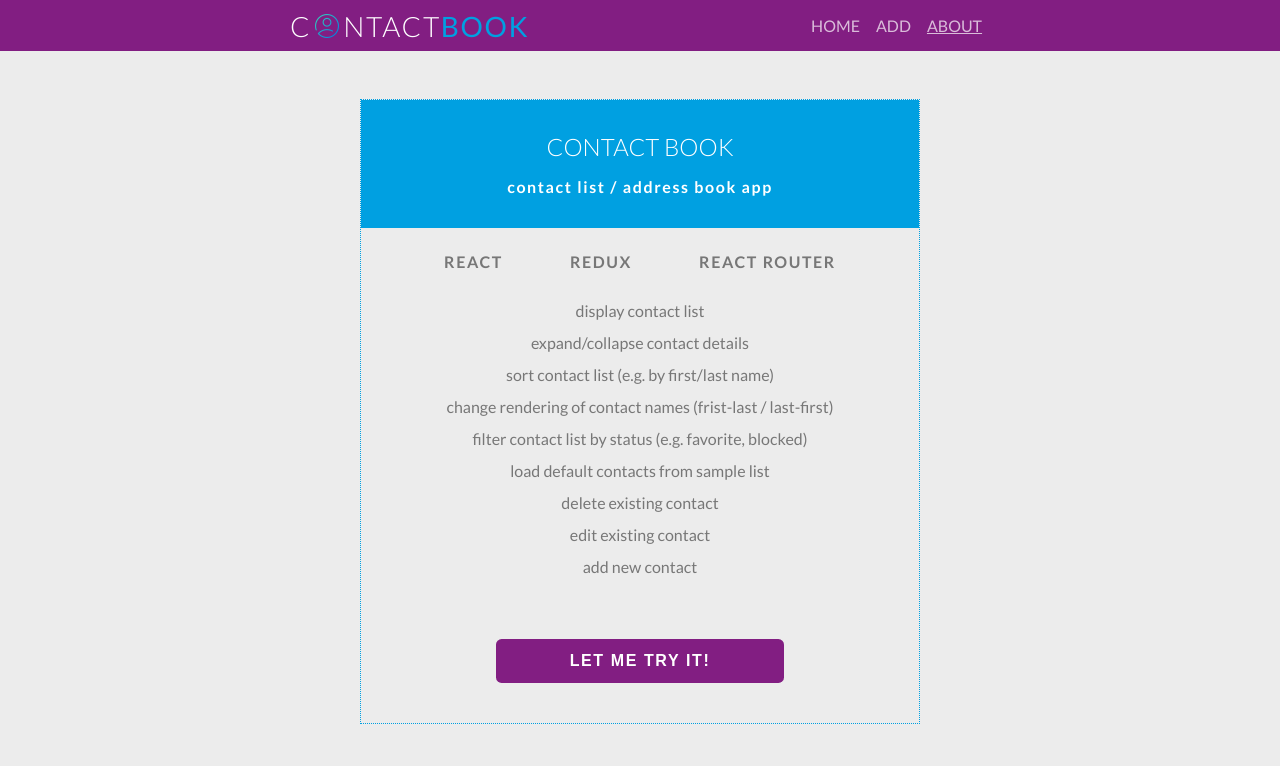
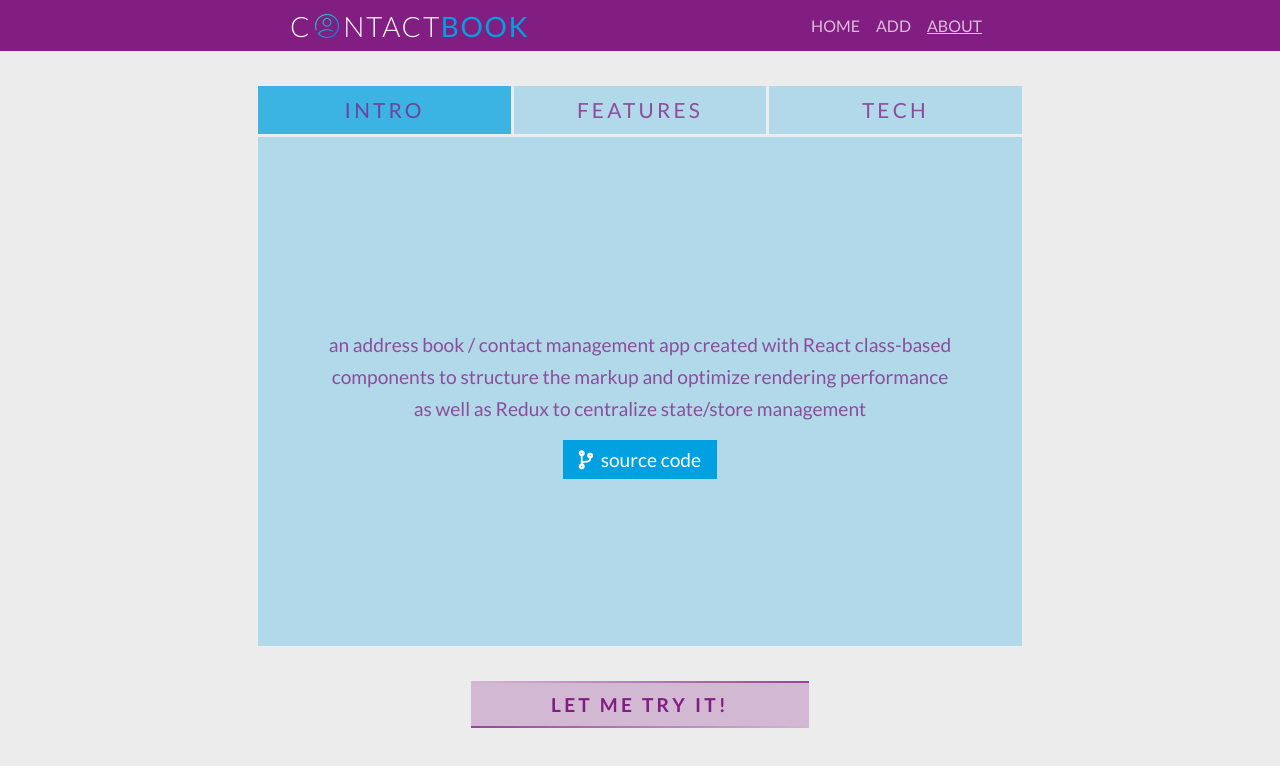
Before and after one commit to dandybytes/contact-book, a React (Create React App) app: page /about in a window 1280 px wide. Shown: the top 766 px of the page. Built offline with nearby package versions, Linux system fonts and the light colour scheme.

Commit message:
add all app info to About page

```diff
--- a/src/App.js
+++ b/src/App.js
@@ -6,7 +6,7 @@ import Header from "./components/common/Header";
 import Home from "./components/Home";
 import AddContact from "./components/AddContact";
 import EditContact from "./components/EditContact";
-import About from "./components/About";
+import AboutPage from "./components/AboutPage";
 import NotFound from "./components/NotFound";
 import "./App.css";
 
@@ -23,7 +23,7 @@ class App extends Component {
                                 <Route path="/contacts" component={Home} />
                                 <Route path="/add" component={AddContact} />
                                 <Route path="/edit/:id" component={EditContact} />
-                                <Route path="/about" component={About} />
+                                <Route path="/about" component={AboutPage} />
                                 <Route component={NotFound} />
                             </Switch>
                         </main>
--- a/src/components/About.css
+++ /dev/null
@@ -1,132 +0,0 @@
-.about-container {
-    max-width: 35rem;
-    display: flex;
-    flex-direction: column;
-    margin: 3rem auto;
-    border: 1px dotted var(--color-2);
-    color: #777;
-}
-
-.about-header {
-    padding: 1rem;
-    background-color: var(--color-2);
-    color: white;
-    text-align: center;
-}
-
-.about-title {
-    margin: 1rem;
-    text-transform: uppercase;
-    font-weight: 300;
-}
-
-.about-subtitle {
-    margin: 0 0 1rem 0;
-    letter-spacing: 0.1rem;
-    /* font-weight: 300; */
-}
-
-.about-tech-stack {
-    margin: 1rem 1rem 0;
-}
-
-.about-tech-stack-list {
-    list-style: none;
-    display: flex;
-    justify-content: space-evenly;
-    margin: 0.5rem 0;
-    padding: 0;
-    text-transform: uppercase;
-    font-weight: bold;
-    letter-spacing: 0.1rem;
-}
-
-.about-tech-stack-list-item {
-    /* margin: 0.5rem 1rem; */
-}
-
-.about-features {
-    padding: 0 0.5rem;
-}
-
-.about-features-headline {
-    text-align: center;
-}
-
-.about-features-list {
-    padding: 0;
-    text-align: center;
-    list-style: none;
-    line-height: 2;
-}
-
-.about-button-link {
-    margin: 2rem auto;
-}
-
-.about-button {
-    width: 18rem;
-    border: 1px solid transparent;
-    border-radius: 0.35rem;
-    background-color: var(--color-1);
-}
-
-@media only screen and (max-width: 500px) {
-    .about-container {
-        margin: 1rem auto;
-    }
-
-    .about-title {
-        margin: 0 auto 0.5rem;
-        font-size: 1.5rem;
-    }
-
-    .about-subtitle {
-        margin: 0.5rem auto;
-        font-size: 1rem;
-    }
-
-    .about-tech-stack-list-item {
-        font-size: 1rem;
-    }
-
-    .about-features {
-        font-size: 0.9rem;
-    }
-
-    .about-button {
-        font-size: 0.9rem;
-    }
-
-    .about-button-link {
-        margin: 0 auto 1rem;
-    }
-}
-
-@media only screen and (max-width: 320px) {
-    .about-container {
-        margin: 1rem auto;
-    }
-
-    .about-title {
-        font-size: 1.3rem;
-    }
-
-    .about-subtitle {
-        font-size: 0.9rem;
-    }
-
-    .about-tech-stack-list-item {
-        font-size: 0.9rem;
-    }
-
-    .about-features {
-        font-size: 0.8rem;
-    }
-
-    .about-button {
-        width: 80vw;
-        margin: 0 auto;
-        font-size: 0.8rem;
-    }
-}
--- a/src/components/About.js
+++ /dev/null
@@ -1,41 +0,0 @@
-import React from "react";
-import {Link} from "react-router-dom";
-import "./About.css";
-
-const About = () => {
-    return (
-        <div className="about-container">
-            <div className="about-header">
-                <h2 className="about-title">Contact Book</h2>
-                <h4 className="about-subtitle">contact list / address book app</h4>
-            </div>
-            <div className="about-tech-stack">
-                {/* <p className="about-tech-stack-headline">built with:</p> */}
-                <ul className="about-tech-stack-list">
-                    <li className="about-tech-stack-list-item">React</li>
-                    <li className="about-tech-stack-list-item">Redux</li>
-                    <li className="about-tech-stack-list-item">React Router</li>
-                </ul>
-            </div>
-            <div className="about-features">
-                {/* <p className="about-features-headline">features / functionality:</p> */}
-                <ul className="about-features-list">
-                    <li>display contact list</li>
-                    <li>expand/collapse contact details</li>
-                    <li>sort contact list (e.g. by first/last name)</li>
-                    <li>change rendering of contact names (frist-last / last-first)</li>
-                    <li>filter contact list by status (e.g. favorite, blocked)</li>
-                    <li>load default contacts from sample list</li>
-                    <li>delete existing contact</li>
-                    <li>edit existing contact</li>
-                    <li>add new contact</li>
-                </ul>
-            </div>
-            <Link to="/contacts" className="about-button-link">
-                <button className="about-button">Let me try it!</button>
-            </Link>
-        </div>
-    );
-};
-
-export default About;
--- /dev/null
+++ b/src/components/AboutFeatures.js
@@ -0,0 +1,19 @@
+import React from "react";
+
+const AboutFeatures = () => {
+    return (
+        <ul className="about-feature-list">
+            <li>display contact list</li>
+            <li>expand/collapse contact details</li>
+            <li>sort contact list (e.g. by first/last name)</li>
+            <li>choose contact name structure (frist- / last-)</li>
+            <li>filter contact list by status (favorite, blocked)</li>
+            <li>load default contacts from sample list</li>
+            <li>delete existing contact</li>
+            <li>edit existing contact</li>
+            <li>add new contact</li>
+        </ul>
+    );
+};
+
+export default AboutFeatures;
--- /dev/null
+++ b/src/components/AboutIntro.css
@@ -0,0 +1,13 @@
+.about-app-intro a {
+    padding: 0.5rem 1rem;
+    text-decoration: none;
+    background-color: var(--color-2);
+    color: var(--color-4);
+}
+
+.about-app-intro a:hover {
+    padding: 0.5rem 1rem;
+    text-decoration: none;
+    background-color: var(--color-4);
+    color: var(--color-2);
+}
--- /dev/null
+++ b/src/components/AboutIntro.js
@@ -0,0 +1,25 @@
+import React from "react";
+import "./AboutIntro.css";
+
+const AboutIntro = () => {
+    return (
+        <div className="about-app-intro">
+            {/* <h3>ContactBook</h3> */}
+            <p>
+                an address book / contact management app created with React class-based components
+                to structure the markup and optimize rendering performance as well as Redux to
+                centralize state/store management
+            </p>
+            <a
+                href="https://github.com/dandybytes/contact-book"
+                target="_blank"
+                rel="noopener noreferrer"
+            >
+                <i className="fas fa-code-branch" />
+                &nbsp; source code
+            </a>
+        </div>
+    );
+};
+
+export default AboutIntro;
--- /dev/null
+++ b/src/components/AboutPage.css
@@ -0,0 +1,56 @@
+.about-container {
+    width: 100%;
+    height: 100%;
+    min-height: 85vh;
+    display: flex;
+    flex-direction: column;
+    justify-content: space-evenly;
+    align-items: center;
+    margin: 0 auto;
+    /* border: 1px dotted var(--color-2); */
+    color: #777;
+}
+
+.about-feature-list {
+    padding: 0;
+    text-align: center;
+    list-style: none;
+    line-height: 2;
+}
+
+.about-button-link {
+    margin: 2rem auto;
+}
+
+.about-button {
+    width: 18rem;
+    border: 1px solid transparent;
+    border-radius: 0.35rem;
+    background-color: var(--color-1);
+}
+
+@media only screen and (max-width: 500px) {
+    .about-container {
+        margin: 0 auto;
+    }
+
+    .about-button {
+        font-size: 0.9rem;
+    }
+
+    .about-button-link {
+        margin: 0 auto 1rem;
+    }
+}
+
+@media only screen and (max-width: 320px) {
+    .about-container {
+        margin: 0 auto;
+    }
+
+    .about-button {
+        width: 80vw;
+        margin: 0 auto;
+        font-size: 0.8rem;
+    }
+}
--- /dev/null
+++ b/src/components/AboutPage.js
@@ -0,0 +1,27 @@
+import React from "react";
+import TabBoard from "./common/TabBoard";
+import Button from "./common/Button";
+import "./AboutPage.css";
+import AboutIntro from "./AboutIntro";
+import AboutFeatures from "./AboutFeatures";
+import AboutTech from "./AboutTech";
+
+const AboutPage = () => {
+    const tabs = [
+        {title: "Intro", content: <AboutIntro />},
+        {title: "Features", content: <AboutFeatures />},
+        {title: "Tech", content: <AboutTech />}
+    ];
+
+    return (
+        <div className="about-container">
+            <TabBoard tabs={tabs} />
+
+            <Button href={"/contacts"} className="button-animated-borders">
+                Let me try it!
+            </Button>
+        </div>
+    );
+};
+
+export default AboutPage;
--- /dev/null
+++ b/src/components/AboutTech.js
@@ -0,0 +1,28 @@
+import React from "react";
+
+const AboutTech = () => {
+    return (
+        <table className="about-tech-used">
+            <tbody>
+                <tr>
+                    <th>React</th>
+                    <td>front-end framework</td>
+                </tr>
+                <tr>
+                    <th>React-Router</th>
+                    <td>front-end routing system</td>
+                </tr>
+                <tr>
+                    <th>Redux</th>
+                    <td>state management system</td>
+                </tr>
+                <tr>
+                    <th>CSS</th>
+                    <td>styling language</td>
+                </tr>
+            </tbody>
+        </table>
+    );
+};
+
+export default AboutTech;
--- a/src/components/common/Button.css
+++ b/src/components/common/Button.css
@@ -36,7 +36,7 @@
     left: 0;
     width: 100%;
     height: 0.15rem;
-    background: linear-gradient(to right, var(--color-1c), var(--color-1));
+    background: linear-gradient(to right, transparent, var(--color-1));
     animation: animate1 2s linear infinite;
     opacity: 0.75;
 }
@@ -69,7 +69,7 @@
     right: 0;
     width: 0.15rem;
     height: 100%;
-    background: linear-gradient(to bottom, var(--color-1c), var(--color-1));
+    background: linear-gradient(to bottom, transparent, var(--color-1));
     animation: animate2 2s linear infinite;
     animation-delay: 1s;
     opacity: 0.75;
@@ -102,7 +102,7 @@
     left: 0;
     width: 100%;
     height: 0.15rem;
-    background: linear-gradient(to left, var(--color-1c), var(--color-1));
+    background: linear-gradient(to left, transparent, var(--color-1));
     animation: animate3 2s linear infinite;
     opacity: 0.75;
 }
@@ -134,7 +134,7 @@
     left: 0;
     width: 0.15rem;
     height: 100%;
-    background: linear-gradient(to top, var(--color-1c), var(--color-1));
+    background: linear-gradient(to top, transparent, var(--color-1));
     animation: animate4 2s linear infinite;
     animation-delay: 1s;
     opacity: 0.75;
--- a/src/components/common/TabBoard.css
+++ b/src/components/common/TabBoard.css
@@ -1,11 +1,12 @@
 .tab-board {
     position: relative;
     height: 20rem;
-    width: 80vw;
-    max-width: 60vh;
+    max-height: 80vh;
+    width: 90%;
+    max-width: 100vh;
     display: flex;
     justify-content: space-evenly;
-    margin-bottom: 2rem;
+    margin: 2rem auto;
     text-align: center;
     color: var(--color-1a);
     overflow: hidden;
@@ -57,6 +58,7 @@
     line-height: 1.2rem;
     letter-spacing: 0;
     text-transform: none;
+    cursor: auto;
     visibility: hidden;
     opacity: 0;
     transition: all 1s;
@@ -67,13 +69,50 @@
     opacity: 1;
 }
 
-@media only screen and (max-width: 500px) {
-    /* .tab-board {
-        width: 80vw;
-    } */
+@media only screen and (min-width: 560px) {
+    .tab-title-label {
+        font-size: 1rem;
+    }
+}
 
-    /* .tab-title-label {
-        font-size: 0.8rem;
-        letter-spacing: 0.1rem;
-    } */
+@media only screen and (min-width: 760px) and (min-height: 760px) {
+    .tab-board {
+        height: 30rem;
+    }
+
+    .tab-title-label {
+        height: 2.5rem;
+        font-size: 1.3rem;
+        letter-spacing: 0.2rem;
+        line-height: 2rem;
+    }
+
+    .tab-title-label:not(:last-of-type) {
+        margin-right: 0.2rem;
+    }
+
+    .tab-content {
+        top: 2.7rem;
+        height: calc(100% - 2.5rem);
+        padding: 0 3rem;
+        font-size: 1.2rem;
+        line-height: 2rem;
+    }
 }
+
+@media only screen and (min-width: 1000px) and (min-height: 760px) {
+    .tab-board {
+        height: 35rem;
+    }
+
+    .tab-title-label {
+        height: 3rem;
+    }
+
+    .tab-content {
+        top: 3.2rem;
+        height: calc(100% - 3rem);
+        padding: 0 4rem;
+        line-height: 2rem;
+    }
+}
```
Also changed, not shown: src/App.css (+4 -4 lines).
